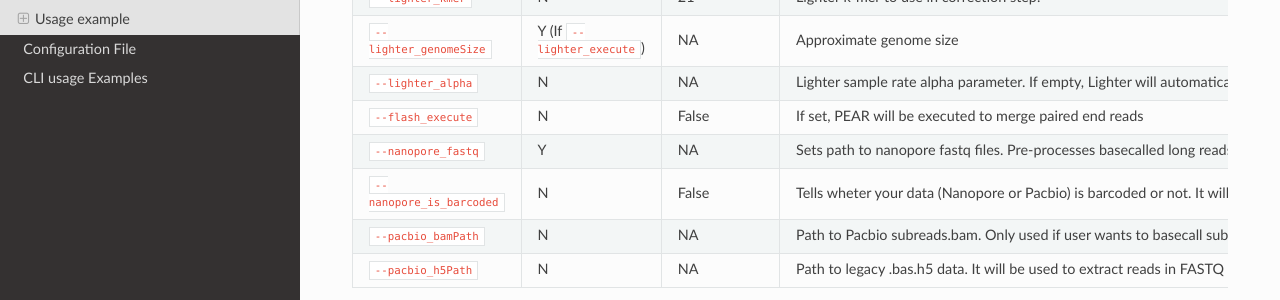
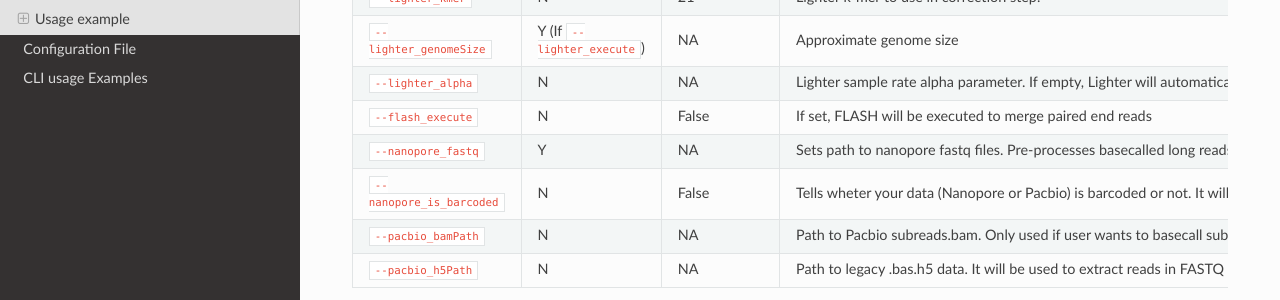
Before and after one commit to fmalmeida/ngs-preprocess, a Sphinx documentation site: the page built from docs/manual.rst, in a window 1280 px wide and 900 px high, scrolled down 709 px. Shown: the part 253-553 px from the top of the window. Built offline with Sphinx 7.4.7 and the Read the Docs theme 2.0.0, drawn with Linux system fonts in a browser that asks for light colours.

Commit message:
Fixing names from PEAR to FLASH

```diff
--- a/docs/manual.rst
+++ b/docs/manual.rst
@@ -99,7 +99,7 @@ Usage example
    * - ``--flash_execute``
      - N
      - False
-     - If set, PEAR will be executed to merge paired end reads
+     - If set, FLASH will be executed to merge paired end reads
 
    * - ``--nanopore_fastq``
      - Y
```
Also changed, not shown: 1 other file.
